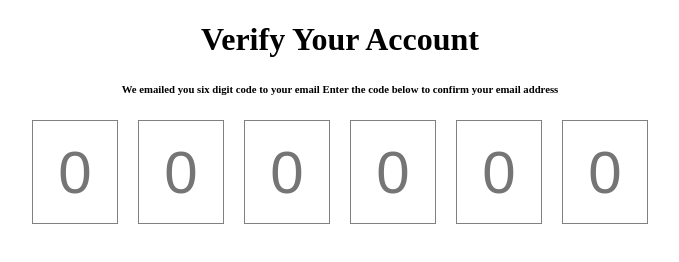
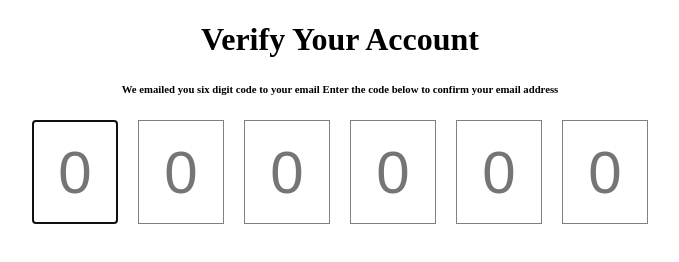
Before and after one commit to acciojob/OTP-Skyakash990, a website: page main.html in a window 1280 px wide. Shown: the whole page, without its empty margins (300-979 px from the left). Drawn offline with Linux system fonts and the light colour scheme.

Commit message:
created a submission

```diff
--- a/main.html
+++ b/main.html
@@ -10,7 +10,7 @@
 	<h1 style="text-align:center;" id="verification_heading">Verify Your Account</h1>
 	<h6 style="text-align:center;" id="verification_subtext">We emailed you six digit code to your email Enter the code below to confirm your email address</h6>
 	<section  class="code-container">
-		<input type="text" id="code-1" class="code" placeholder="0" maxlength="1">
+		<input type="text" id="code-1" class="code" placeholder="0" maxlength="1" autofocus>
 		<input type="text" id="code-2" class="code" placeholder="0" maxlength="1">
 		<input type="text" id="code-3" class="code" placeholder="0" maxlength="1">
 		<input type="text" id="code-4" class="code" placeholder="0" maxlength="1">
```
